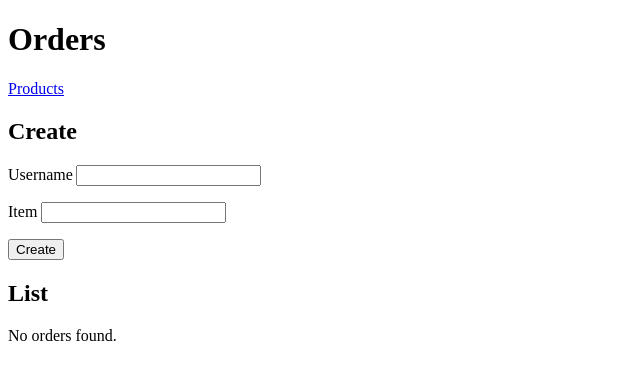
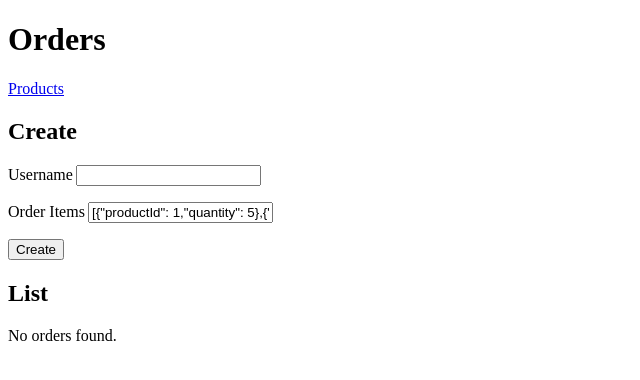
Before and after one commit to YaBoiBreezy/Websites-and-crawlers, a Node server app: template A2/src/views/orders/index.pug in a window 1280 px wide. Shown: the top 380 px of the page, without its empty margins (0-640 px from the left). Run offline with Node 20, Linux system fonts and the light colour scheme; the template is opened without the code that fills it, so the values that code supplies are empty.

Commit message:
post /orders won't send data idk

```diff
--- a/A2/src/server.js
+++ b/A2/src/server.js
@@ -249,13 +249,14 @@ app.get(
 );
 
 // handler for creating an order
-app.post(
-  "/orders",
-  middleware.validate(schema.CreateOrderRequest),
+app.post("/orders",
+  //middleware.validate(schema.CreateOrderRequest),
   async (req, res, next) => {
     try {
+      console.log(req.body.username)
+      console.log(req.body.orderItems)
       let input = {
-        username: req.body.username.trim(),
+        username: req.body.username,
         orderItems: req.body.orderItems.map((item) => ({
           productId: Number(item.productId),
           quantity: Number(item.quantity),
--- a/A2/src/views/orders/index.pug
+++ b/A2/src/views/orders/index.pug
@@ -19,8 +19,8 @@ html(lang="en")
           label(for="create.username", style="margin-right: 0.2em") Username
           input(type="text", id="create.username", name="name", required)
         p
-          label(for="create.item", style="margin-right: 0.2em") Item
-          input(type="text", id="create.item", name="item", value="", required)
+          label(for="create.orderItems", style="margin-right: 0.2em") Order Items
+          input(type="text", id="create.orderItems", name="orderItems", value='[{"productId": 1,"quantity": 5},{"productId": 2,"quantity": 3},{"productId": 3,"quantity": 2}]', required)
         p
           button(type="submit") Create
 
```
